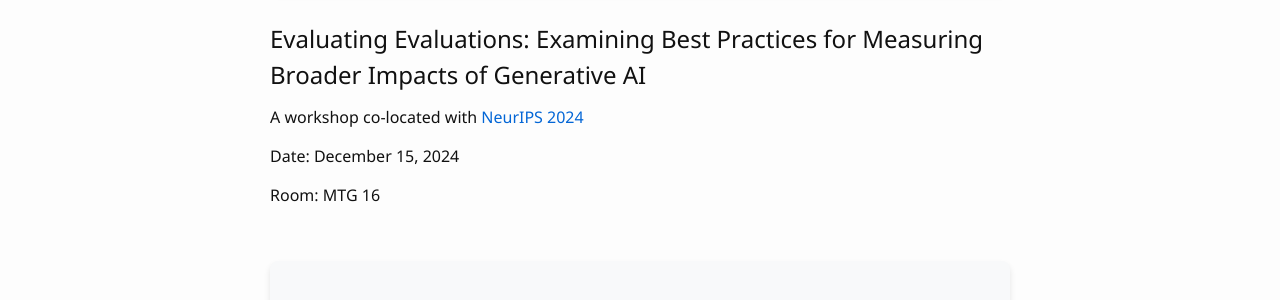
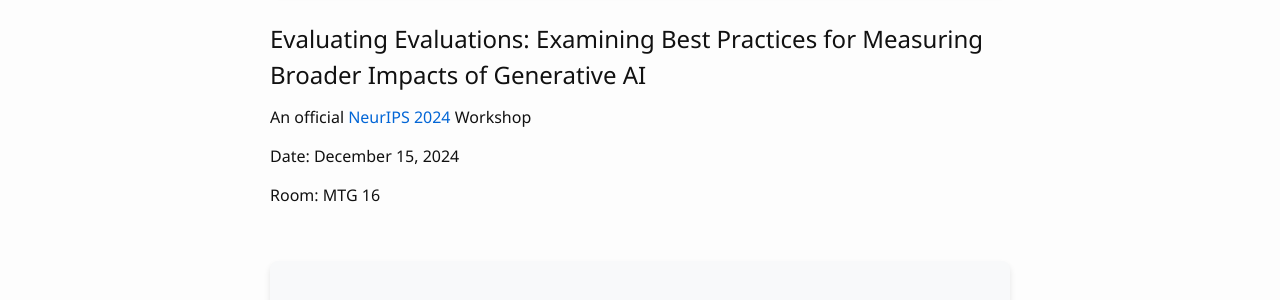
Before and after one commit to aaai-fidu-lab/aaai-fidu-lab.github.io, a Jekyll site: the page built from index.md, in a window 1280 px wide. Shown: the part 509-809 px from the top of the page. Built offline with Jekyll 4.4.1, drawn with Linux system fonts in a browser that asks for light colours; our own code applies the rules of GitHub Pages for plain Markdown files.

Commit message:
Update index.md

```diff
--- a/index.md
+++ b/index.md
@@ -70,7 +70,7 @@ a {
 
 # Evaluating Evaluations: Examining Best Practices for Measuring Broader Impacts of Generative AI
 
-A workshop co-located with [NeurIPS 2024](https://neurips.cc/)
+An official [NeurIPS 2024](https://neurips.cc/) Workshop
 
 Date: December 15, 2024
 
```
